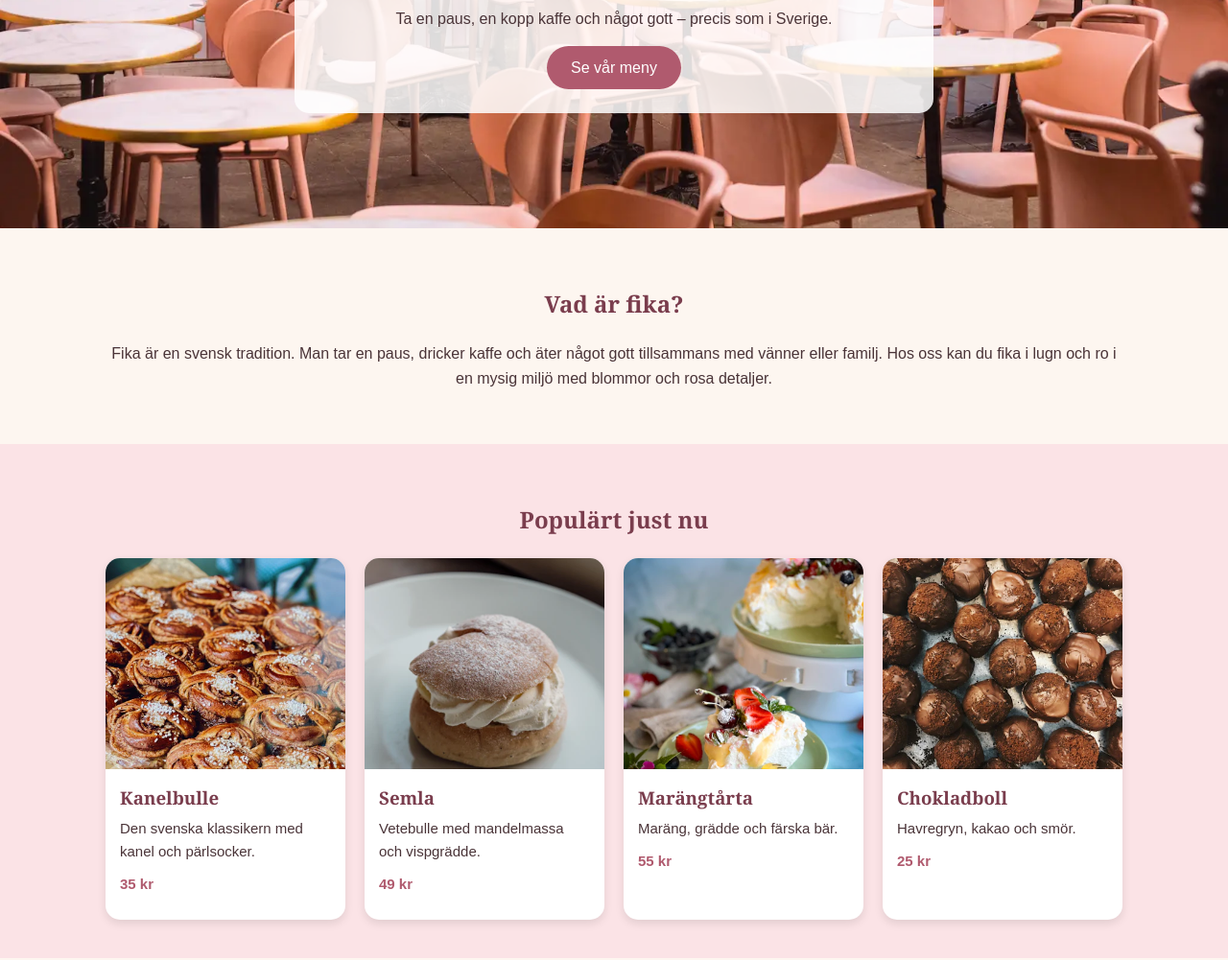
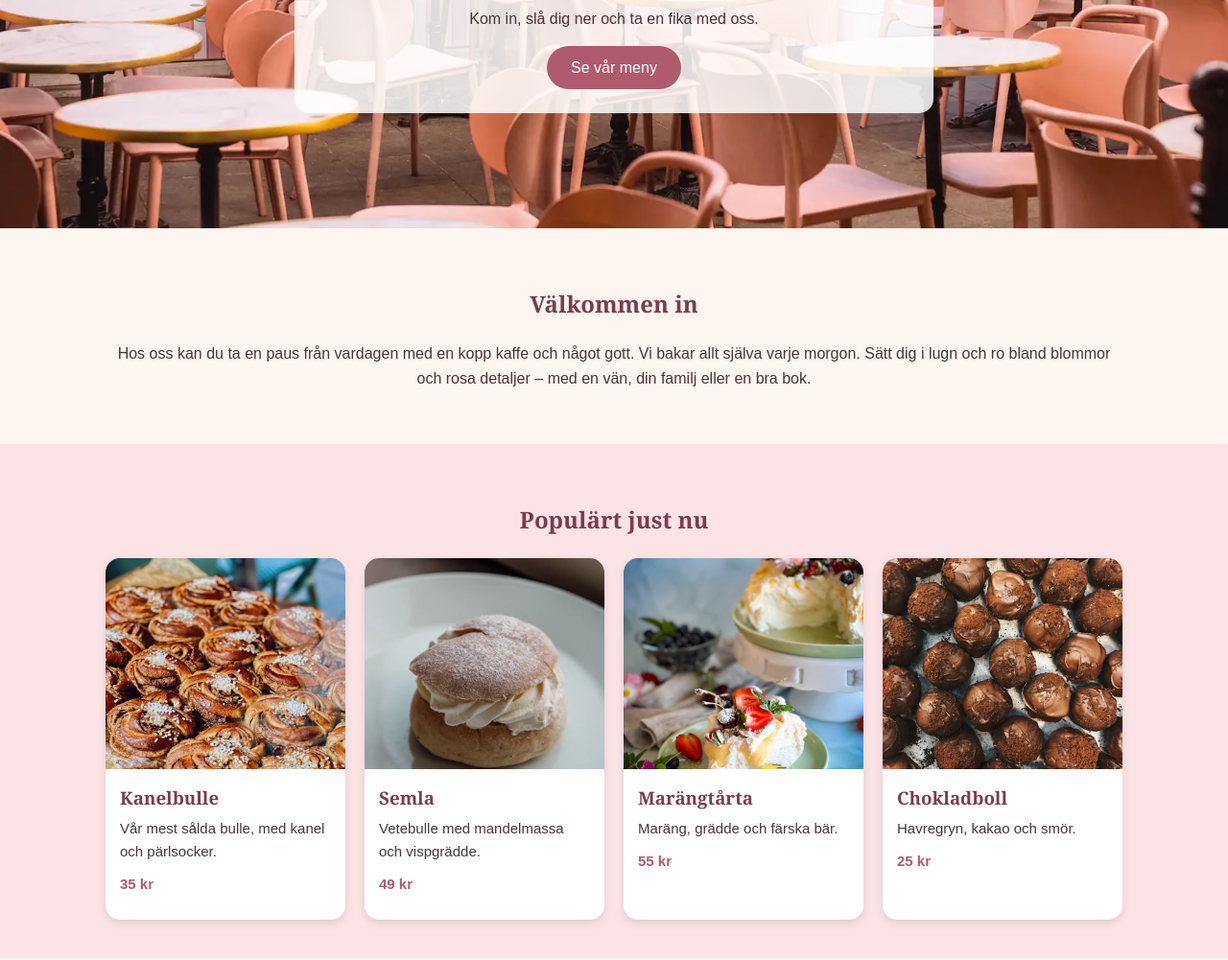
Before and after one commit to Manal373/swedish-fika, a plain HTML site: page index.html in a window 1280 px wide. Shown: the part 299-1300 px from the top of the page at 96% size. Drawn offline with Linux system fonts and the light colour scheme.

Commit message:
Add files via upload

```diff
--- a/index.html
+++ b/index.html
@@ -27,15 +27,15 @@
     <section class="hero">
       <div class="hero-text">
         <h1>Välkommen till Swedish Fika</h1>
-        <p>Ta en paus, en kopp kaffe och något gott – precis som i Sverige.</p>
+        <p>Kom in, slå dig ner och ta en fika med oss.</p>
         <a href="meny.html" class="knapp">Se vår meny</a>
       </div>
     </section>
 
     <section class="container center">
-      <h2>Vad är fika?</h2>
-      <p>Fika är en svensk tradition. Man tar en paus, dricker kaffe och äter något gott tillsammans med vänner eller familj.
-      Hos oss kan du fika i lugn och ro i en mysig miljö med blommor och rosa detaljer.</p>
+      <h2>Välkommen in</h2>
+      <p>Hos oss kan du ta en paus från vardagen med en kopp kaffe och något gott. Vi bakar allt själva varje morgon.
+      Sätt dig i lugn och ro bland blommor och rosa detaljer – med en vän, din familj eller en bra bok.</p>
     </section>
 
     <section class="rosa">
@@ -46,7 +46,7 @@
           <img src="bilder/kanelbulle.webp" alt="Kanelbulle" width="400" height="400" loading="lazy">
           <div class="kort-text">
             <h3>Kanelbulle</h3>
-            <p>Den svenska klassikern med kanel och pärlsocker.</p>
+            <p>Vår mest sålda bulle, med kanel och pärlsocker.</p>
             <p class="pris">35 kr</p>
           </div>
         </article>
@@ -110,7 +110,7 @@
     <div class="footer-grid">
       <section>
         <h3>Swedish Fika</h3>
-        <p>Kaffe, bullar och kakor på svenskt vis.</p>
+        <p>Kaffe, bullar och kakor – nybakat varje dag.</p>
       </section>
       <section>
         <h3>Öppettider</h3>
```
Also changed, not shown: integritetspolicy.html (+1 -1 lines), kontakt.html (+1 -1 lines), meny.html (+2 -2 lines), om-oss.html (+3 -3 lines).
